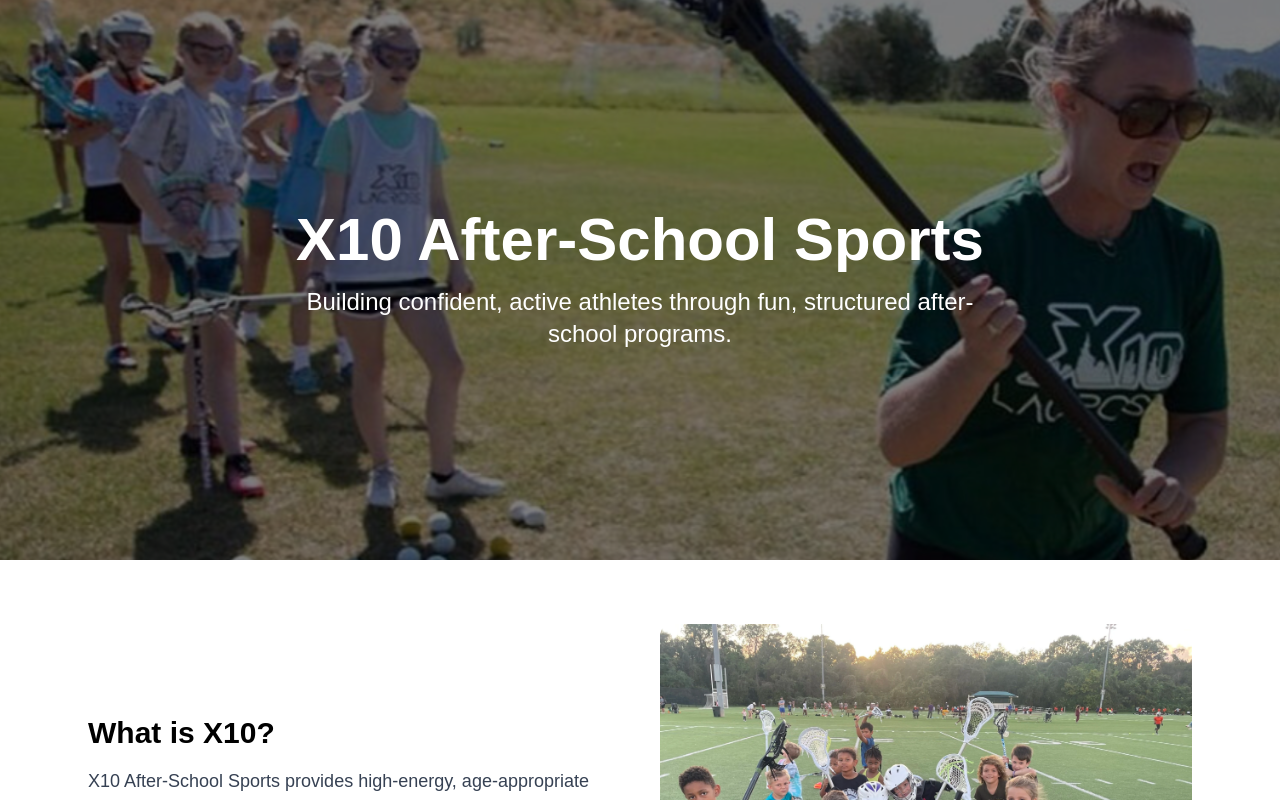
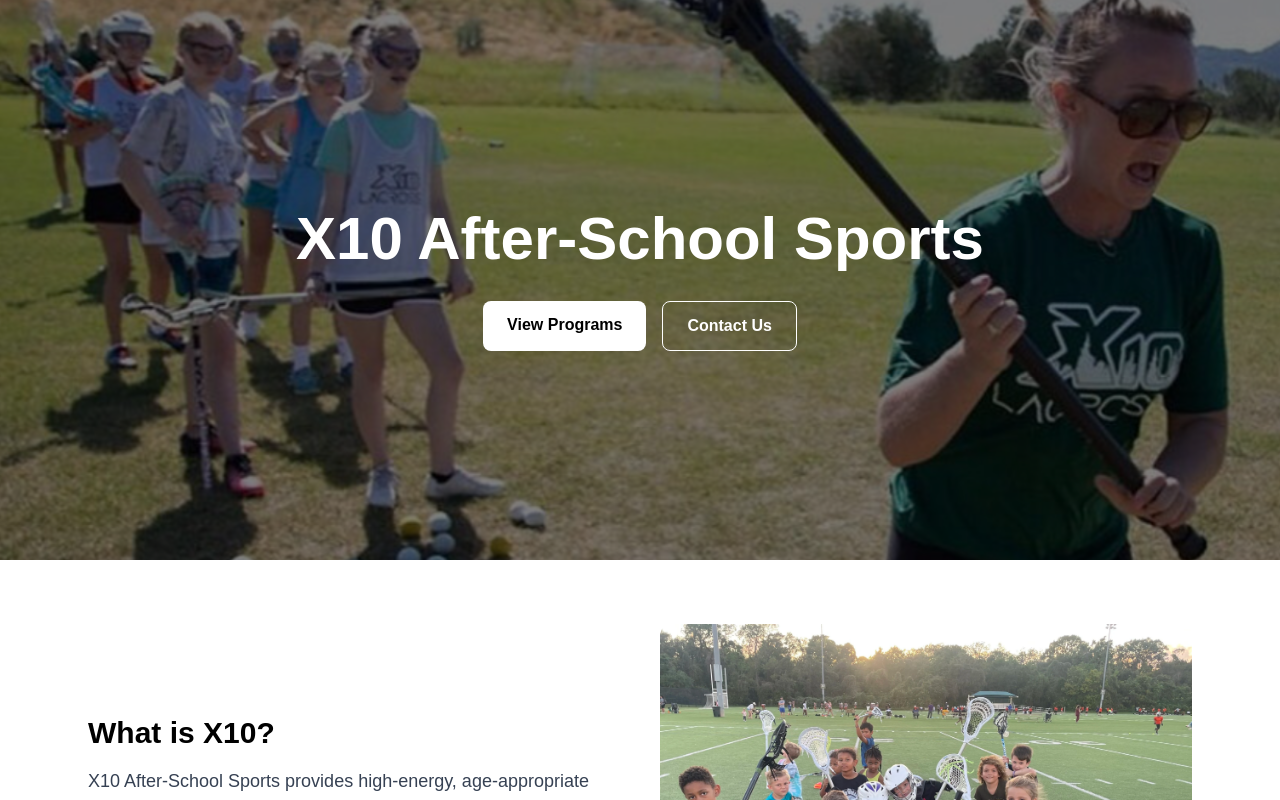
Before and after one commit to Worrag20/x10-site-v2, a Next.js app: page / in a window 1280 px wide. Shown: the top 800 px of the page. Built offline with nearby package versions, Linux system fonts and the light colour scheme.

Commit message:
Update page.tsx

```diff
--- a/app/page.tsx
+++ b/app/page.tsx
@@ -18,10 +18,21 @@
             <h1 className="text-4xl md:text-6xl font-bold mb-4">
               X10 After-School Sports
             </h1>
-            <p className="text-lg md:text-2xl max-w-2xl mx-auto">
-              Building confident, active athletes through fun, structured
-              after-school programs.
-            </p>
+<div className="mt-8 flex justify-center gap-4">
+  <a
+    href="#programs"
+    className="bg-white text-black px-6 py-3 rounded-lg font-semibold hover:bg-gray-200 transition"
+  >
+    View Programs
+  </a>
+  <a
+    href="#contact"
+    className="border border-white px-6 py-3 rounded-lg font-semibold hover:bg-white hover:text-black transition"
+  >
+    Contact Us
+  </a>
+</div>
+
           </div>
         </div>
       </section>
```
